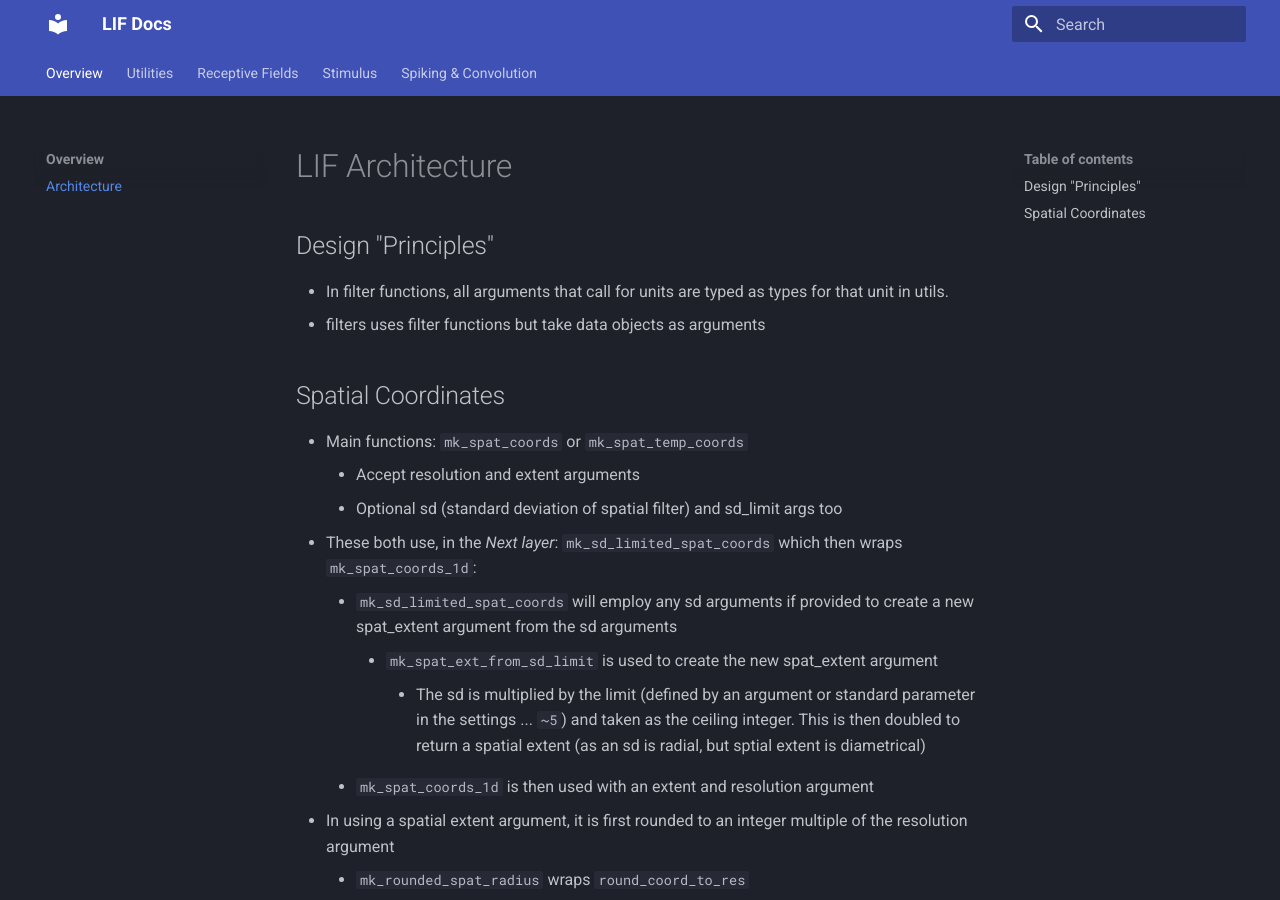
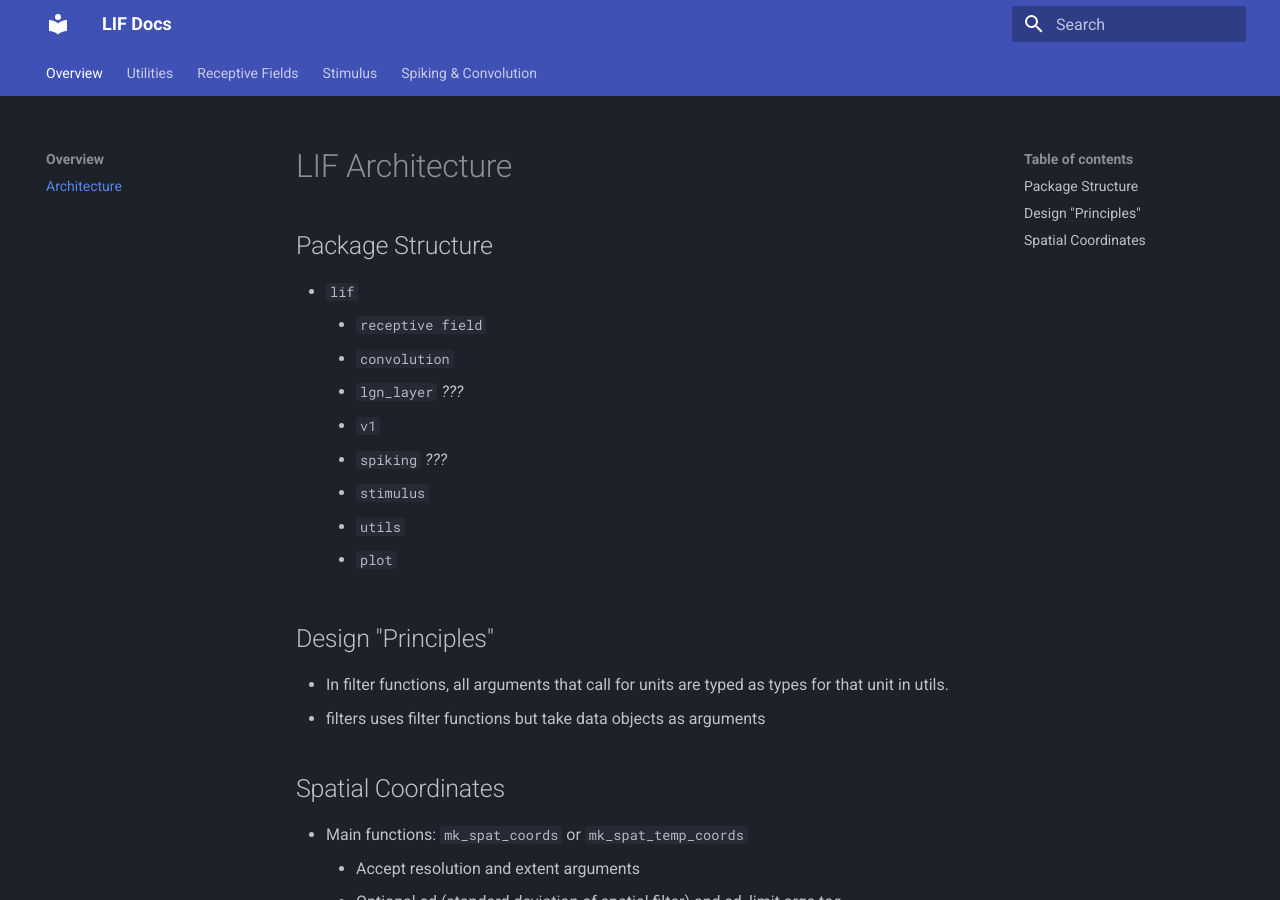
Before and after one commit to maegul/lif, an MkDocs documentation site: the page built from docs/docs/ARCHITECTURE.md, in a window 1280 px wide and 900 px high. Built offline with MkDocs 1.6.1 and Material for MkDocs 9.7.7, drawn with Linux system fonts in a browser that asks for light colours.

```diff
--- a/docs/docs/ARCHITECTURE.md
+++ b/docs/docs/ARCHITECTURE.md
@@ -1,4 +1,16 @@
 # LIF Architecture
+
+## Package Structure
+
+* `lif`
+	- `receptive field`
+	- `convolution`
+	- `lgn_layer` _???_
+	- `v1`
+	- `spiking` _???_
+	- `stimulus`
+	- `utils`
+	- `plot`
 
 
 ## Design "Principles"
--- a/docs/mkdocs.yml
+++ b/docs/mkdocs.yml
@@ -14,6 +14,7 @@
   - 'Stimulus': 'stimulus.md'
   - 'Spiking & Convolution':
     - 'convolution_and_spiking/convolution_and_spiking.md'
+    - 'Corrections': 'convolution_and_spiking/corrections.md'
     - 'Example': 'convolution_and_spiking/Example.md'
 theme:
   name: "material"
```
Also changed, not shown: docs/docs/convolution_and_spiking/convolution_and_spiking.md (+1 -1 lines), docs/docs/receptive_fields/filter_functions.md (+15 -0 lines), docs/docs/utilities/settings.md (+1 -0 lines).
